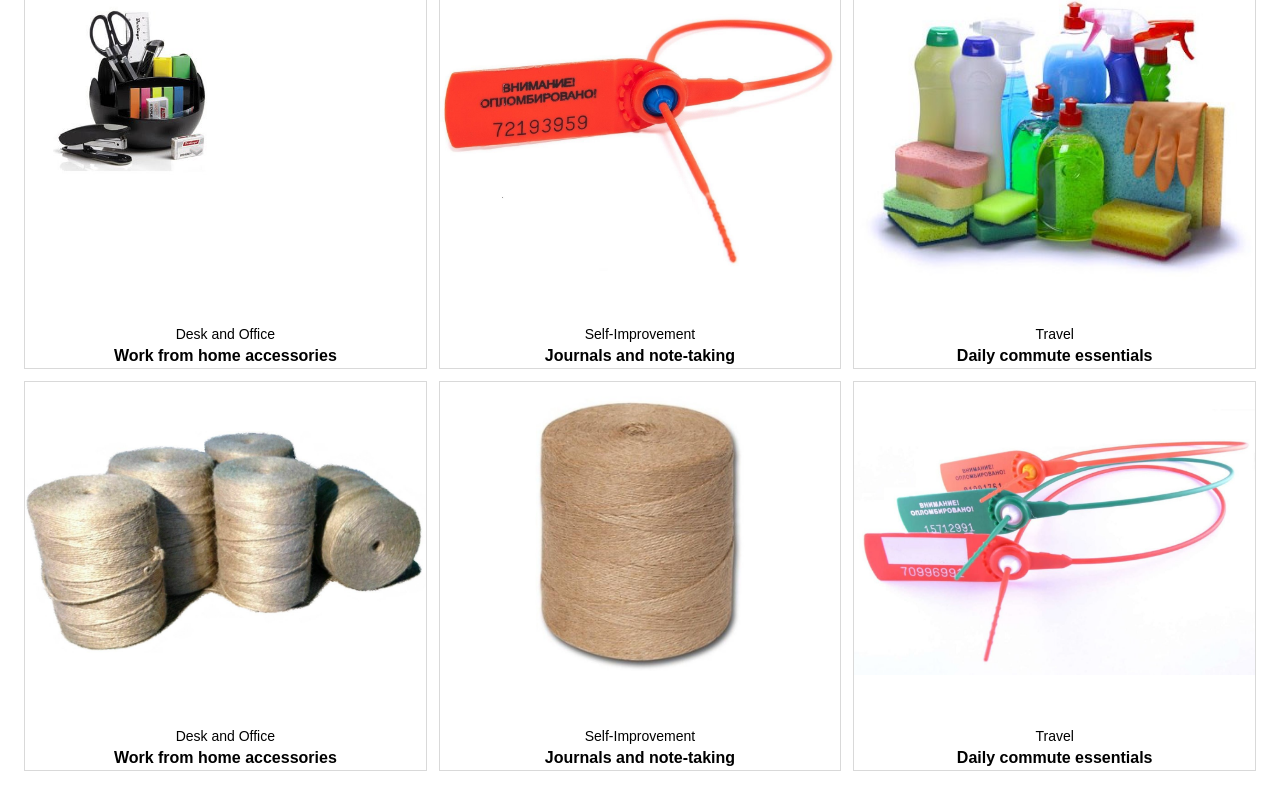
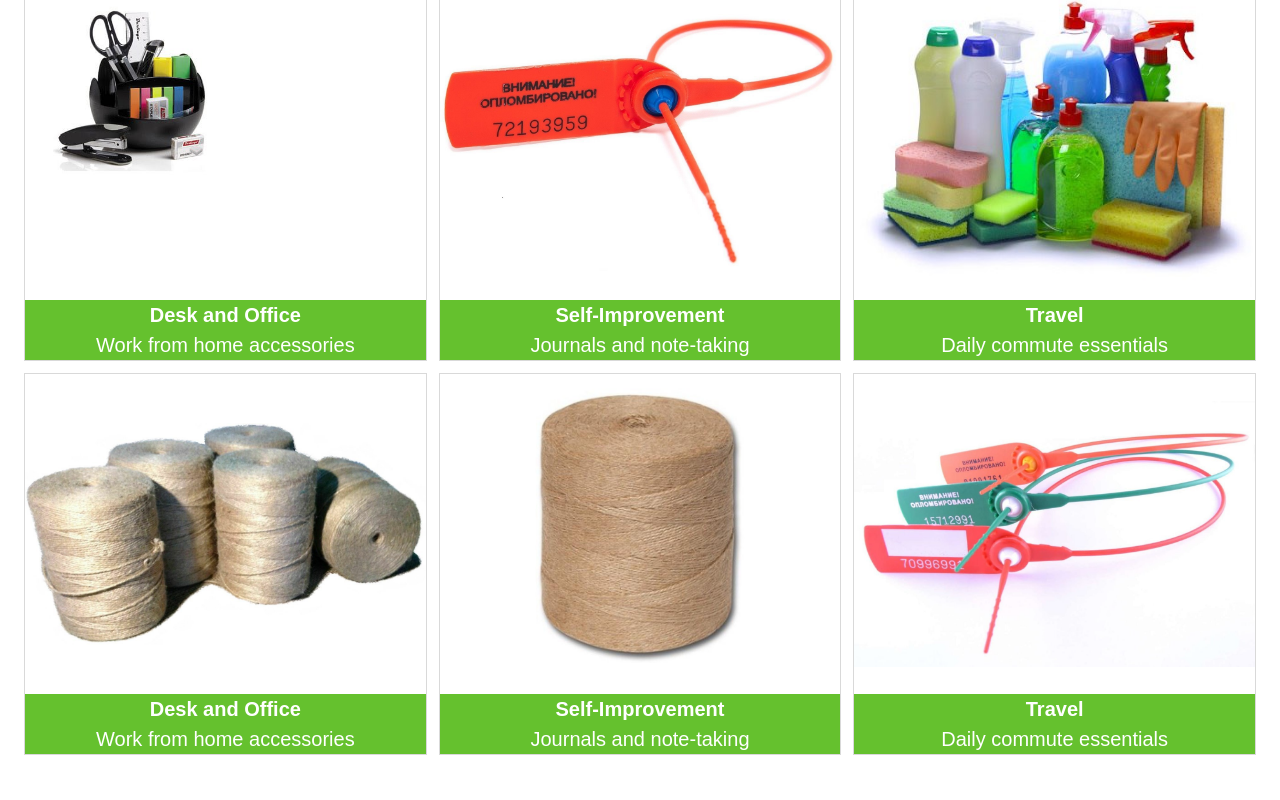
Before and after one commit to Wester641/ordinarykg, a React (Create React App) app: page / in a window 1280 px wide. Shown: the part 701-1501 px from the top of the page. Built offline with nearby package versions, Linux system fonts and the light colour scheme.

Commit message:
build desc section

```diff
--- a/src/App.js
+++ b/src/App.js
@@ -8,6 +8,7 @@ import Promosale from "./components/header/promoSale/Promosale";
 import Footer from "./components/footer/Footer";
 import PromoBanner from "./components/promoSection/PromoBanner";
 import PromoSection2 from "./components/promoSection/PromoSection2";
+import Descriptions from "./components/descriptions/Descriptions";
 
 function App() {
   return (
@@ -20,7 +21,9 @@ function App() {
       <ProductsCards />
       <PromoBanner />
       <PromoSection2 />
+      <Descriptions />
       <Section />
+
       <Footer />
     </div>
   );
--- /dev/null
+++ b/src/components/descriptions/Descriptions.jsx
@@ -0,0 +1,28 @@
+import React from "react";
+import { Descriptions1 } from "../../constans/descriptions";
+import Button from "../../ui/Button";
+
+export default function Descriptions() {
+  return (
+    <section className="max-w-full text-[#4d4d4d] shadow-4xl  m-5 py-5 pr-3 flex flex-col gap-10">
+      <h1 className=" text-2xl text-center mb-5">
+        Качественная и надежная защита от несанкционированного доступа
+      </h1>
+      <div className=" grid grid-cols-2  gap-5">
+        {Descriptions1.map((item) => (
+          <div key={item.id}>
+            <p className="flex ">
+              <img
+                className="w-[50px] h-[50px] border-2 border-green px-[10px] rounded-full mx-5"
+                src={item.icons}
+                alt="icon"
+              />
+              {item.description}
+            </p>
+          </div>
+        ))}
+      </div>
+      <Button name="Увидеть ассортимент" />
+    </section>
+  );
+}
--- a/src/components/promoSection/PromoSection.jsx
+++ b/src/components/promoSection/PromoSection.jsx
@@ -41,15 +41,15 @@ export default function PromoSection() {
                     />
                   </div>
                 </div>
-                <h3 className="mt-6 text-sm text-gray-500">
-                  <a href={callout.href}>
-                    <span className="absolute inset-0 " />
-                    {callout.name}
-                  </a>
-                </h3>
-                <p className="text-base font-semibold text-gray-900">
-                  {callout.description}
-                </p>
+                <div className="flex items-center text-[20px]  justify-center flex-col w-full bg-green text-[#fff]">
+                  <h3 className="font-semibold  text-gray-500">
+                    <a href={callout.href}>
+                      <span className="absolute inset-0 " />
+                      {callout.name}
+                    </a>
+                  </h3>
+                  <p className="  text-gray-900">{callout.description}</p>
+                </div>
               </div>
             ))}
           </div>
--- /dev/null
+++ b/src/constans/descriptions.js
@@ -0,0 +1,82 @@
+import PeopleICon from "./../Img/icon/people_icon.svg";
+import Arrow from "./../Img/icon/icon.svg";
+
+export const Descriptions1 = [
+  {
+    id: 1,
+    icons: Arrow,
+    description:
+      "Абсолютно вся пломбировочная и инкассаторская продукция изготовлена в строгом соответствии действующих стандартов ГОСТ. ",
+  },
+  {
+    id: 2,
+    icons: Arrow,
+    description:
+      "Только в интернет-магазине DMR Company всегда выгодно купить банковские и инкассаторские принадлежности, так как наши товары отличаются низкой стоимостью, поскольку поставляется напрямую с заводов-производителей. ",
+  },
+  {
+    id: 3,
+    icons: Arrow,
+    description:
+      "В ассортименте сайта Dmrcompany.kz есть все необходимые материалы для инкассации и пломбирования любых объектов, которые можно купить оптом и в розницу с доставкой по Казахстану.  ",
+  },
+  {
+    id: 4,
+    icons: Arrow,
+    description:
+      "Все пластиковые и свинцовые пломбы характеризуются высокой устойчивостью к вскрытию, и надежно защищены от подделок. ",
+  },
+];
+
+export const Descriptions2 = [
+  {
+    id: 1,
+    title: "Лояльные ценовые предложения ",
+    icon: PeopleICon,
+    description:
+      "Компания DMR Company работает исключительно с производителями, которые имеют безупречную репутацию. Именно поэтому покупать пломбировочную продукцию и банковские принадлежности всегда выгодно именно у нас, благодаря самым выгодным рыночным ценам в Алматы и Казахстане при 100% качестве.",
+  },
+  {
+    id: 2,
+    title: "Быстрая и удобная доставка ",
+    icon: PeopleICon,
+    description:
+      "Собственные складские запасы позволяют организовать доставку Вашего заказа по всем регионам Казахстана в сжатые сроки. Осуществляем поставки любым удобным клиенту способом. ",
+  },
+  {
+    id: 3,
+    title: "	Высокий уровень обслуживания ",
+    icon: PeopleICon,
+    description:
+      "В нашем штате квалифицированные специалисты, способные предоставить детальную консультацию по всем видам банковской и инкассаторской продукции. Вы можете быть уверены, что получите профессиональную помощь в подборе материалов, по нужным для Вас ценам. ",
+  },
+  {
+    id: 4,
+    title: "	Выгодные предложения ",
+    icon: PeopleICon,
+    description:
+      "У нас регулярно проводятся акции, позволяющие купить нужную продукцию по сниженной цене, действуют скидки от объема и бесплатная доставка по г. Алматы на заказы от 15 000 тг. ",
+  },
+];
+export const Descriptions3 = [
+  {
+    id: 1,
+    description:
+      "Мы успешно работаем с 2012 года предлагая своим клиентам лучшую пломбировочную и упаковочную продукцию для банков и инкассации. Безупречная репутация компании говорит сама за себя!",
+  },
+  {
+    id: 2,
+    description:
+      "Тесное сотрудничество с производителями пломбировочных и инкассаторских изделий, позволяет Вам купить продукцию по низкой рыночной цене. ",
+  },
+  {
+    id: 3,
+    description:
+      "Каждый клиент компании будет услышен нами. В интернет-магазине « DMR Company» предлагают только качественную и подходящую продукцию. ",
+  },
+  {
+    id: 4,
+    description:
+      "	Мы гарантируем минимальные сроки обработки заявки и поставки по всем регионам Казахстана. ",
+  },
+];
```
